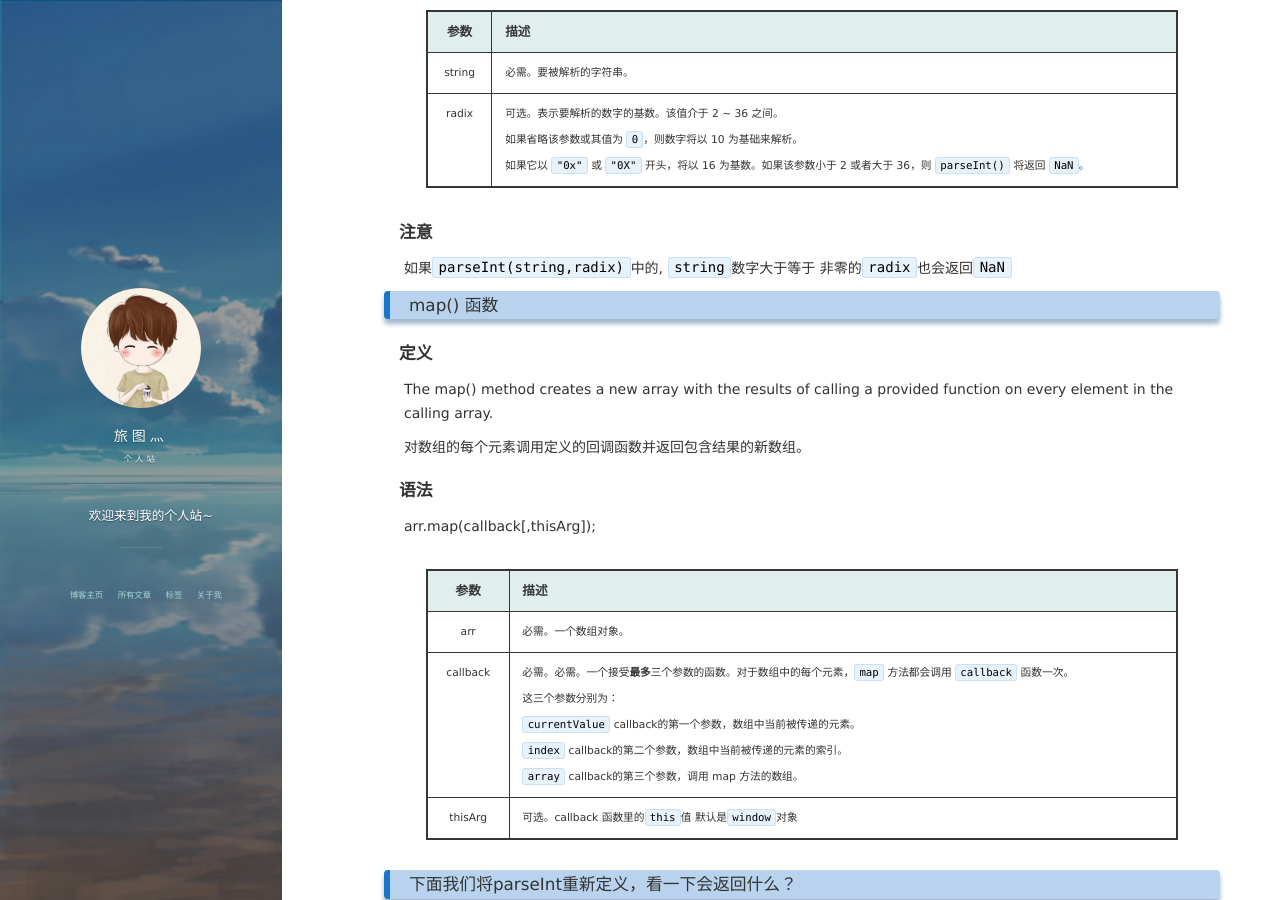
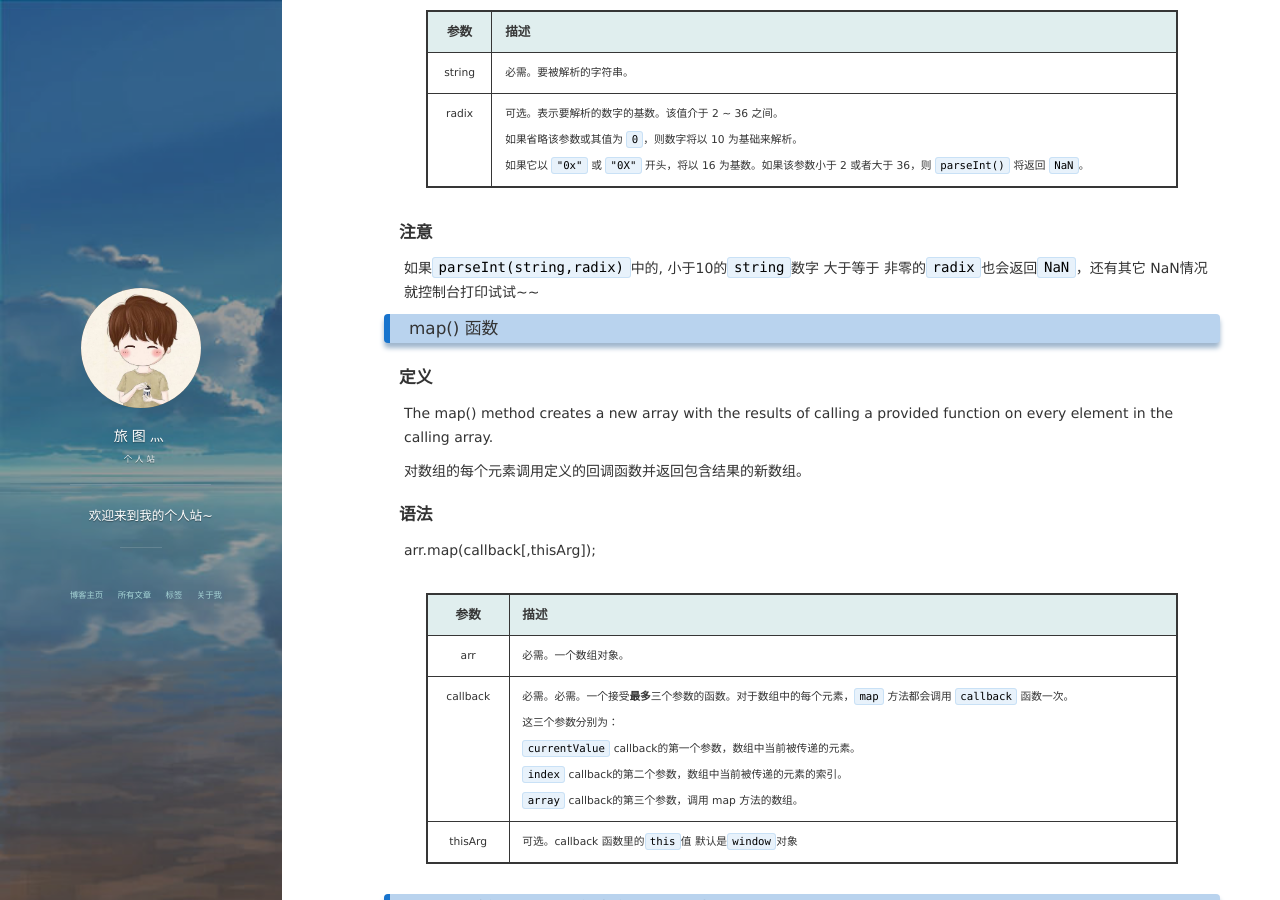
Before and after one commit to xwLyc/xwLyc.github.io, a Jekyll site: the page built from _posts/2017-10-10-mapParseInt.md, in a window 1280 px wide and 900 px high, scrolled down 408 px. Built offline with Jekyll 4.4.1, drawn with Linux system fonts in a browser that asks for light colours; nearby versions of some CDN libraries; comment, search, counter and statistics services are not loaded.

Commit message:
细节修改~

```diff
--- a/_posts/2017-10-10-mapParseInt.md
+++ b/_posts/2017-10-10-mapParseInt.md
@@ -23,7 +23,7 @@ parseInt(string, radix)
 | radix         | 可选。表示要解析的数字的基数。该值介于 2 ~ 36 之间。 <br>  如果省略该参数或其值为 `0`，则数字将以 10 为基础来解析。 <br> 如果它以 `"0x"` 或 `"0X"` 开头，将以 16 为基数。如果该参数小于 2 或者大于 36，则 `parseInt()` 将返回 `NaN`。 |
 
 #### **注意**
-如果`parseInt(string,radix)`中的, `string`数字大于等于 非零的`radix`也会返回`NaN`
+如果`parseInt(string,radix)`中的, 小于10的`string`数字 大于等于 非零的`radix`也会返回`NaN`，还有其它 NaN情况就控制台打印试试~~
 
 ### map() 函数
 
```
